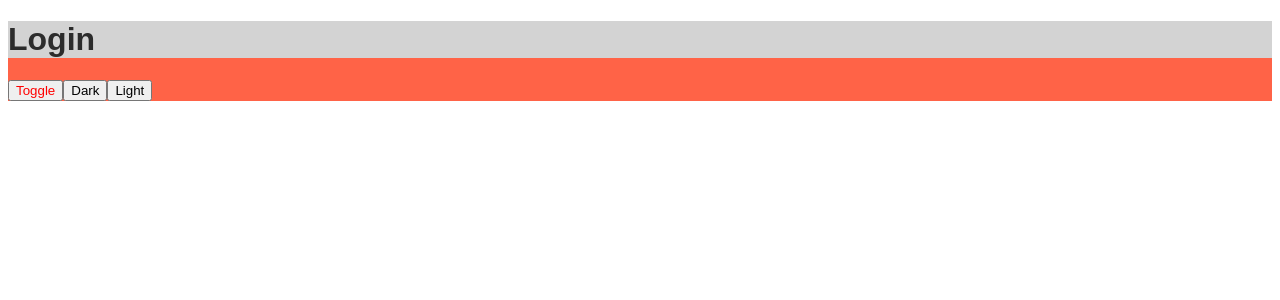
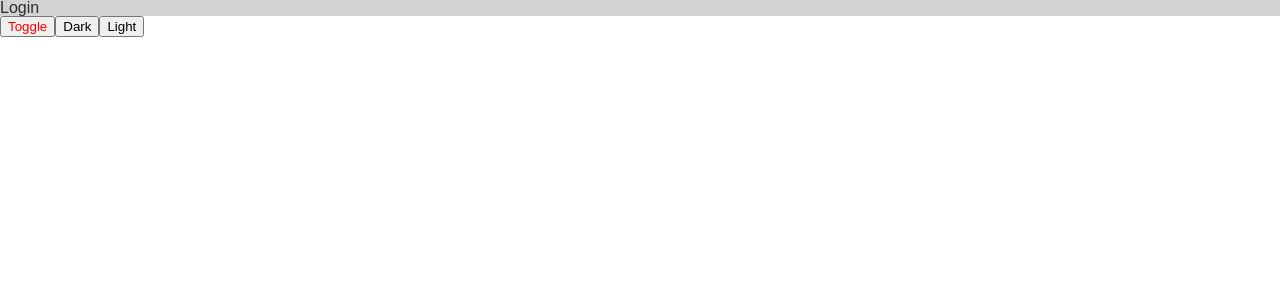
Before and after one commit to dev-t2/expo-kakao-friend-list, a React (Create React App) app: page / in a window 1280 px wide. Shown: the top 300 px of the page. Built offline with nearby package versions, Linux system fonts and the light colour scheme.

Commit message:
Styled Reset Install and Setup

```diff
--- a/package.json
+++ b/package.json
@@ -43,6 +43,7 @@
     "react-router-dom": "^5.2.0",
     "react-scripts": "4.0.3",
     "styled-components": "^5.3.0",
+    "styled-reset": "^4.3.4",
     "typescript": "^4.3.4",
     "web-vitals": "^1.1.2"
   }
--- a/src/App.tsx
+++ b/src/App.tsx
@@ -1,20 +1,12 @@
 import { memo } from 'react';
 import { useReactiveVar } from '@apollo/client';
 import { ThemeProvider } from 'styled-components';
+import { Reset } from 'styled-reset';
 import { BrowserRouter as Router, Route, Switch } from 'react-router-dom';
 
 import { isDarkModeVar, isLoggedInVar } from './apollo';
+import { darkTheme, lightTheme } from './theme';
 import { Home, Login, NotFound } from './screen';
-
-const lightTheme = {
-  fontColor: '#2c2c2c',
-  bgColor: 'lightgray',
-};
-
-const darkTheme = {
-  fontColor: 'lightgray',
-  bgColor: '#2c2c2c',
-};
 
 const App = () => {
   const isDarkMode = useReactiveVar(isDarkModeVar);
@@ -22,6 +14,8 @@ const App = () => {
 
   return (
     <ThemeProvider theme={isDarkMode ? darkTheme : lightTheme}>
+      <Reset />
+
       <Router>
         <Switch>
           <Route path="/" exact>
--- a/src/screen/Login.tsx
+++ b/src/screen/Login.tsx
@@ -4,9 +4,7 @@ import styled from 'styled-components';
 
 import { isDarkModeVar } from '../apollo';
 
-const StyledContainer = styled.div({
-  backgroundColor: 'tomato',
-});
+const StyledContainer = styled.div({});
 
 interface IStyledTitle {
   state: Boolean;
--- /dev/null
+++ b/src/theme.ts
@@ -0,0 +1,9 @@
+export const lightTheme = {
+  fontColor: '#2c2c2c',
+  bgColor: 'lightgray',
+};
+
+export const darkTheme = {
+  fontColor: 'lightgray',
+  bgColor: '#2c2c2c',
+};
```
Also changed, not shown: 2 other files (tests, documents, lock files or other folders).
